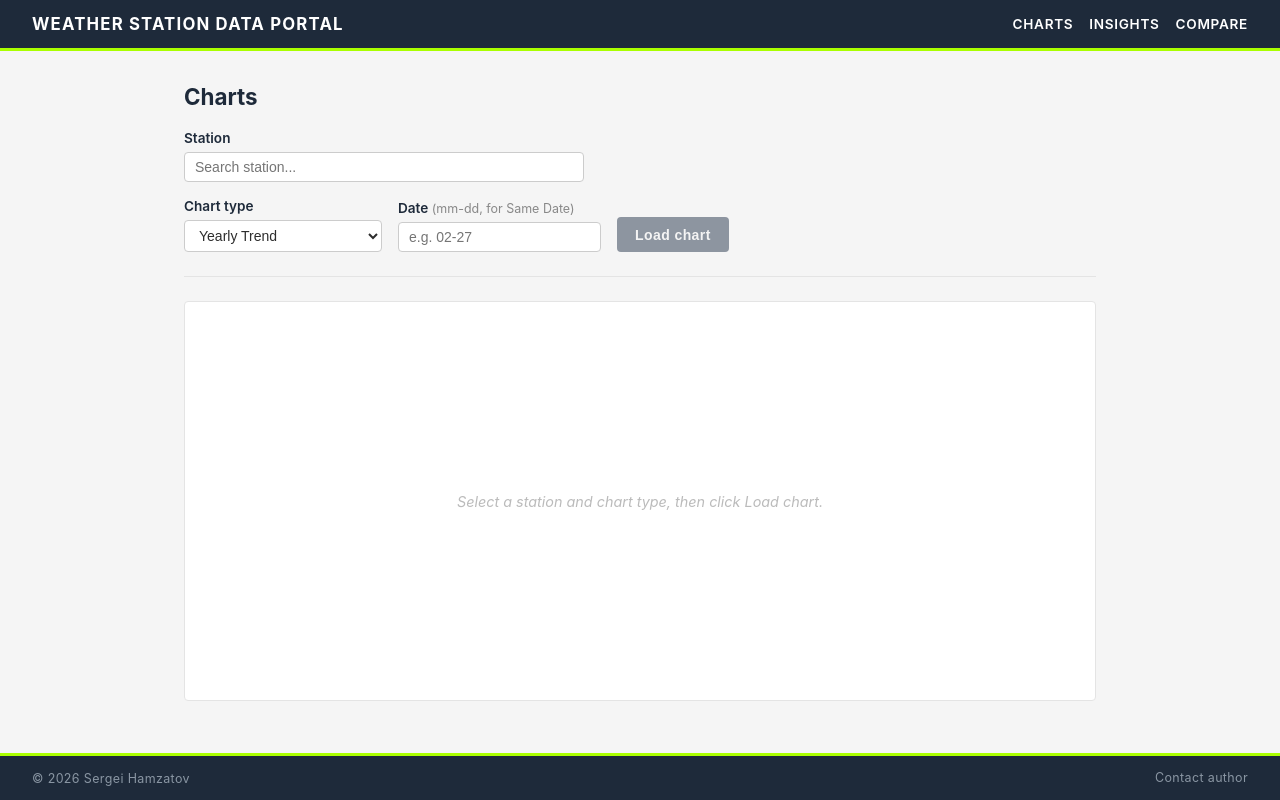
After one commit to jexser/Weather_Station_Data_Portal, a Flask app: page /charts in a window 1280 px wide. The commit adds this page. Run offline with Flask 3, Linux system fonts and the light colour scheme; parts of the project's set-up code (start-up, migrations or seed data) failed here and were passed over.

Commit message:
Chart ui page

```diff
--- a/routes/ui.py
+++ b/routes/ui.py
@@ -111,6 +111,21 @@ def compare_ui():
     return render_template("compare.html", records=())
 
 
+@ui_bp.route("/charts")
+def charts_ui():
+    station_name = request.args.get("station_name", "")
+    station_id = request.args.get("station_id", "")
+    chart_type = request.args.get("chart_type", "yearly_trend")
+    date = request.args.get("date", "")
+    return render_template(
+        "charts.html",
+        station_name=station_name,
+        station_id=station_id,
+        chart_type=chart_type,
+        date=date,
+    )
+
+
 @ui_bp.route("/error")
 def internal_error_ui():
     return render_template("error.html")
--- a/static/css/components.css
+++ b/static/css/components.css
@@ -163,6 +163,22 @@ input[type="submit"] {
 input[type="submit"]:hover {
     background-color: #aaff00;
     color: #1e2a3a;
+}
+
+select {
+    border: 1px solid #ccc;
+    border-radius: 4px;
+    padding: 6px 10px;
+    font-size: 0.875rem;
+    color: #2d2d2d;
+    background-color: #ffffff;
+    outline: none;
+    cursor: pointer;
+}
+
+select:focus {
+    border-color: #aaff00;
+    box-shadow: 0 0 0 2px rgba(170, 255, 0, 0.25);
 }
 
 input[type="submit"]:disabled {
@@ -366,6 +382,73 @@ tr.muted td {
     z-index: 1;
 }
 
+/* === Charts page === */
+.charts-form {
+    display: flex;
+    flex-direction: column;
+    gap: 16px;
+    margin-bottom: 8px;
+}
+
+.charts-station-field {
+    position: relative;
+    max-width: 400px;
+    display: flex;
+    flex-direction: column;
+    gap: 6px;
+}
+
+.charts-station-field input[type="text"] {
+    width: 100%;
+}
+
+.charts-options-row {
+    display: flex;
+    align-items: flex-end;
+    gap: 16px;
+    flex-wrap: wrap;
+}
+
+.charts-type-field,
+.charts-date-field {
+    display: flex;
+    flex-direction: column;
+    gap: 6px;
+}
+
+.charts-submit-wrap {
+    display: flex;
+    align-items: flex-end;
+}
+
+.charts-submit-wrap input[type="submit"] {
+    min-height: 35px;
+    white-space: nowrap;
+}
+
+.label-hint {
+    font-weight: 400;
+    color: #888;
+    font-size: 0.78rem;
+}
+
+.chart-area {
+    background-color: #ffffff;
+    border: 1px solid #e4e4e4;
+    border-radius: 4px;
+    min-height: 400px;
+    display: flex;
+    align-items: center;
+    justify-content: center;
+}
+
+.chart-placeholder {
+    color: #bbb;
+    font-size: 0.9rem;
+    font-style: italic;
+    margin: 0;
+}
+
 @media (max-width: 720px) {
     .insights-form-grid {
         grid-template-columns: 1fr;
@@ -374,4 +457,17 @@ tr.muted td {
     .insights-submit-wrap input[type="submit"] {
         width: 100%;
     }
+
+    .charts-station-field {
+        max-width: none;
+    }
+
+    .charts-options-row {
+        flex-direction: column;
+        align-items: stretch;
+    }
+
+    .charts-submit-wrap input[type="submit"] {
+        width: 100%;
+    }
 }
--- a/static/scripts/combo-search.js
+++ b/static/scripts/combo-search.js
@@ -57,6 +57,15 @@ stationComboboxes.forEach((combobox) => {
 const compareForm = document.querySelector("[data-compare-form]");
 
 function toggleSubmitButtons() {
+    const chartsForm = document.querySelector("[data-charts-form]");
+    if (chartsForm) {
+        const chartsButton = chartsForm.querySelector("[data-charts-submit]");
+        const stationId = chartsForm.querySelector("[data-station-id]");
+        if (chartsButton && stationId) {
+            chartsButton.disabled = !stationId.value;
+        }
+    }
+
     if (!compareForm) {
         return;
     }
--- a/templates/base.html
+++ b/templates/base.html
@@ -9,6 +9,7 @@
     <header class="page-header">
         <a class="site-title" href="{{ url_for('ui.home_ui') }}">Weather Station Data Portal</a>
         <nav class="site-nav">
+            <a href="{{ url_for('ui.charts_ui') }}">Charts</a>
             <a href="{{ url_for('ui.insights_ui') }}">Insights</a>
             <a href="{{ url_for('ui.compare_ui') }}">Compare</a>
         </nav>
--- /dev/null
+++ b/templates/charts.html
@@ -0,0 +1,47 @@
+{% extends "base.html" %}
+
+{% block title %}Charts — Weather Station Data Portal{% endblock %}
+
+{% block content %}
+    <h1>Charts</h1>
+    <form method="get" action="{{ url_for('ui.charts_ui') }}" class="charts-form" data-charts-form>
+        <div class="charts-station-field combo-search" data-station-combobox>
+            <label for="station_name">Station</label>
+            <input type="text" id="station_name" name="station_name"
+                   placeholder="Search station..." data-station-input
+                   value="{{ station_name }}"/>
+            <input type="hidden" id="station_id" name="station_id"
+                   data-station-id value="{{ station_id }}">
+            <div class="combo-dropdown" data-station-results></div>
+        </div>
+        <div class="charts-options-row">
+            <div class="charts-type-field">
+                <label for="chart_type">Chart type</label>
+                <select id="chart_type" name="chart_type">
+                    <option value="yearly_trend" {% if chart_type == 'yearly_trend' %}selected{% endif %}>
+                        Yearly Trend
+                    </option>
+                    <option value="same_date" {% if chart_type == 'same_date' %}selected{% endif %}>
+                        Same Date Across Years
+                    </option>
+                </select>
+            </div>
+            <div class="charts-date-field">
+                <label for="date">Date <span class="label-hint">(mm-dd, for Same Date)</span></label>
+                <input type="text" id="date" name="date"
+                       placeholder="e.g. 02-27" value="{{ date }}"/>
+            </div>
+            <div class="charts-submit-wrap">
+                <input type="submit" value="Load chart" disabled data-charts-submit/>
+            </div>
+        </div>
+    </form>
+    <hr>
+    <div class="chart-area">
+        <p class="chart-placeholder">Select a station and chart type, then click Load chart.</p>
+    </div>
+{% endblock %}
+
+{% block scripts %}
+    <script src="{{ url_for('static', filename='scripts/combo-search.js') }}" defer></script>
+{% endblock %}
```
